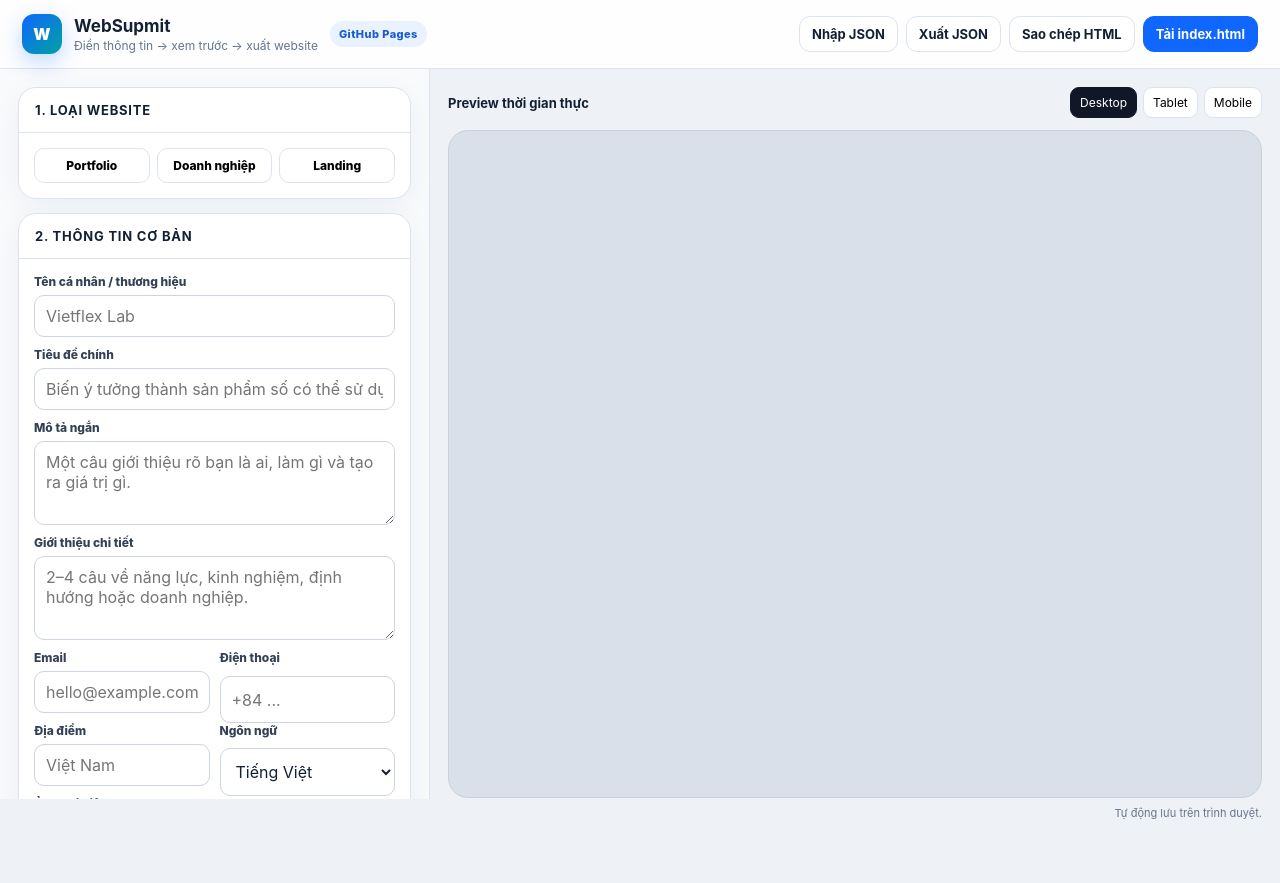
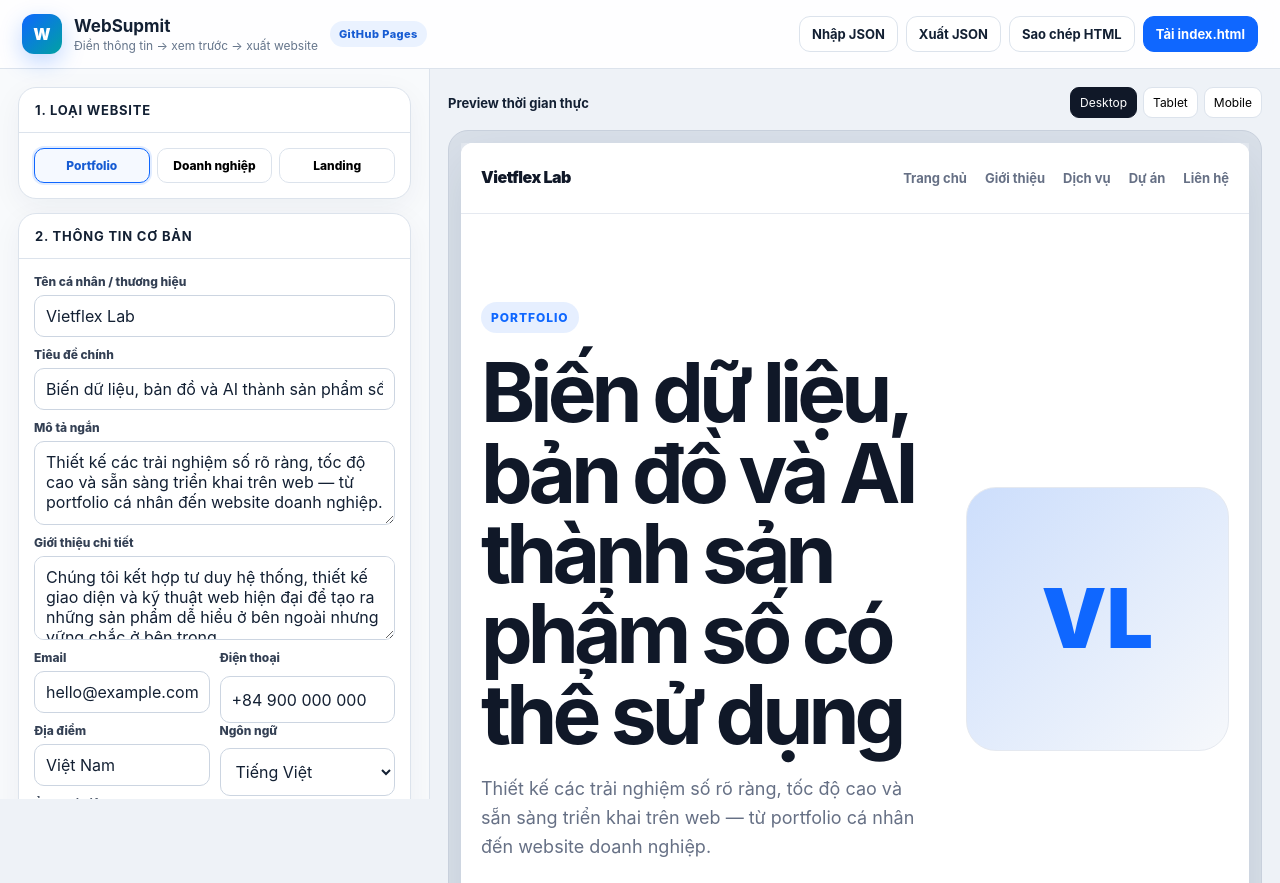
Before and after one commit to Base27-CVNSS/websupmit, a plain HTML site: page index.html in a window 1280 px wide. Shown: the top 883 px of the page. Before the commit the page ends 838 px from the top, so only its background shows below. Drawn offline with Linux system fonts and the light colour scheme.

Commit message:
fix: correct regex escaping in generator runtime

```diff
--- a/index.html
+++ b/index.html
@@ -200,11 +200,11 @@
       function safeUrl(value){
         var v = String(value || '').trim();
         if(!v) return '';
-        if(v.charAt(0)==='#' || v.charAt(0)==='/' || /^https?:\\/\\//i.test(v) || /^mailto:/i.test(v) || /^tel:/i.test(v)) return v;
+        if(v.charAt(0)==='#' || v.charAt(0)==='/' || /^https?:\/\//i.test(v) || /^mailto:/i.test(v) || /^tel:/i.test(v)) return v;
         return '';
       }
       function parseRows(text){
-        return String(text || '').split(/\\r?\\n/).map(function(line){
+        return String(text || '').split(/\r?\n/).map(function(line){
           var p=line.split('|'); return {title:(p.shift()||'').trim(),desc:p.join('|').trim()};
         }).filter(function(x){return x.title;}).slice(0,9);
       }
@@ -213,7 +213,7 @@
         return {about:'Giới thiệu',services:'Dịch vụ',projects:'Dự án',contact:'Liên hệ',home:'Trang chủ',location:'Địa điểm',email:'Email',phone:'Điện thoại',website:'Website',made:'Tạo bằng WebSupmit',kicker:'Hồ sơ'};
       }
       function initials(){
-        return (state.brandName || 'W').split(/\\s+/).filter(Boolean).slice(0,2).map(function(s){return s.charAt(0).toUpperCase();}).join('');
+        return (state.brandName || 'W').split(/\s+/).filter(Boolean).slice(0,2).map(function(s){return s.charAt(0).toUpperCase();}).join('');
       }
       function socialLinks(){
         var links=[];
@@ -259,7 +259,7 @@
         if(state.showContact) {
           html+='<section class="site-section" id="contact"><div class="site-shell"><div class="contact-box"><div><div class="section-kicker">'+esc(L.contact)+'</div><h2>'+esc(state.language==='en'?'Let’s build something useful.':'Cùng xây một sản phẩm hữu ích.')+'</h2><p class="lead">'+esc(state.subtitle)+'</p></div><div class="contact-list">';
           if(state.email) html+='<a href="mailto:'+esc(state.email)+'">'+esc(state.email)+'</a>';
-          if(state.phone) html+='<a href="tel:'+esc(state.phone.replace(/\\s+/g,''))+'">'+esc(state.phone)+'</a>';
+          if(state.phone) html+='<a href="tel:'+esc(state.phone.replace(/\s+/g,''))+'">'+esc(state.phone)+'</a>';
           if(state.location) html+='<span>'+esc(state.location)+'</span>';
           if(safeUrl(state.website)) html+='<a href="'+esc(safeUrl(state.website))+'" target="_blank" rel="noopener">'+esc(state.website)+'</a>';
           html+='</div></div></div></section>';
```
